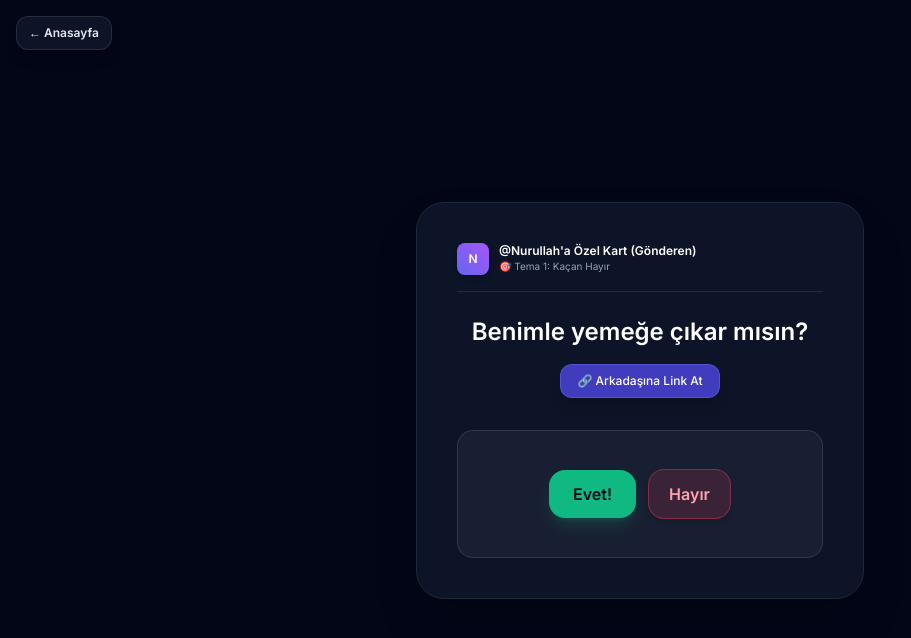
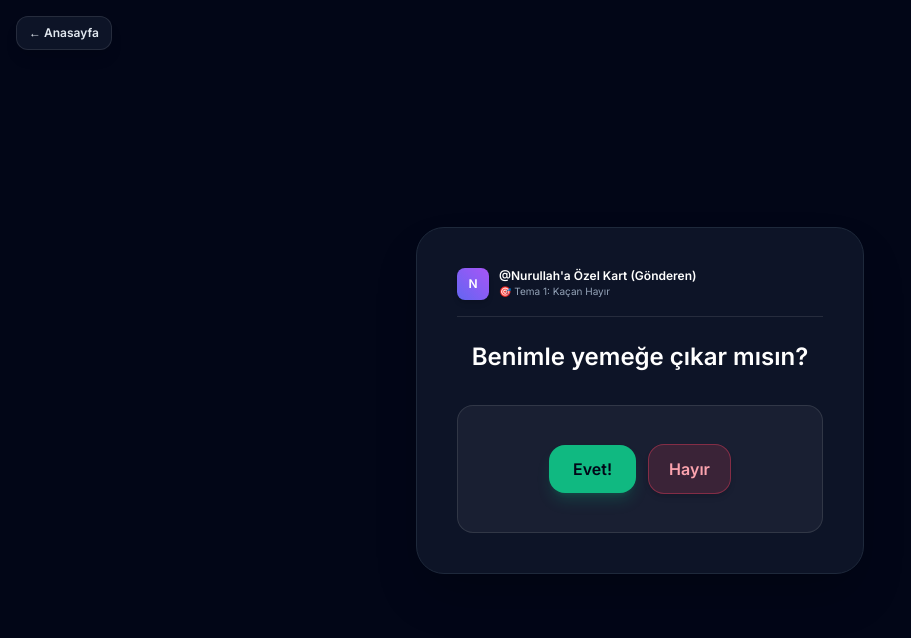
Before and after one commit to naksoy3/kacan-kart-app, a Next.js app in the folder kacan-kart-app/: page /inbox in a window 1280 px wide. Shown: the top 638 px of the page, without its empty margins (0-911 px from the left). Built offline with nearby package versions, Linux system fonts and the light colour scheme.

Commit message:
Hide share button on shared cards

```diff
--- a/kacan-kart-app/app/inbox/page.tsx
+++ b/kacan-kart-app/app/inbox/page.tsx
@@ -32,6 +32,7 @@ function InboxContent() {
         mekan={mekan}
         tarih={tarih}
         saat={saat}
+        showShareButton={false}
       />
     </main>
   );
--- a/kacan-kart-app/app/page.tsx
+++ b/kacan-kart-app/app/page.tsx
@@ -556,6 +556,7 @@ function CardContent() {
               mekan={yer || searchParams.get("mekan") || searchParams.get("yer") || ""}
               tarih={tarih || searchParams.get("tarih") || ""}
               saat={zaman || searchParams.get("saat") || searchParams.get("zaman") || ""}
+              showShareButton={!isSharedView}
               onAccept={handleAcceptResponse}
             />
           </div>
--- a/kacan-kart-app/components/KacanKart.tsx
+++ b/kacan-kart-app/components/KacanKart.tsx
@@ -46,6 +46,7 @@ export type KacanKartProps = {
   theme?: CardTheme;
   onBack?: () => void;
   onAccept?: () => void | Promise<void>;
+  showShareButton?: boolean;
 };
 
 const PERSUASIVE_STEPS = [
@@ -196,6 +197,7 @@ export default function KacanKart({
   theme = "escaping",
   onBack,
   onAccept,
+  showShareButton = true,
 }: KacanKartProps) {
   const playzoneRef = useRef<HTMLDivElement>(null);
   const [pos, setPos] = useState<{ x: number; y: number }>({ x: 0, y: 0 });
@@ -553,6 +555,7 @@ export default function KacanKart({
                 </p>
               )}
 
+              {showShareButton && (
                 <div className="mt-4 flex justify-center">
                   <button
                     onClick={handleShare}
@@ -564,6 +567,7 @@ export default function KacanKart({
                     </span>
                   </button>
                 </div>
+              )}
 
               {/* Sınırları Koruyan Güvenli Alan */}
               <div
```
Lines whose indentation alone changed are shown as unchanged.
